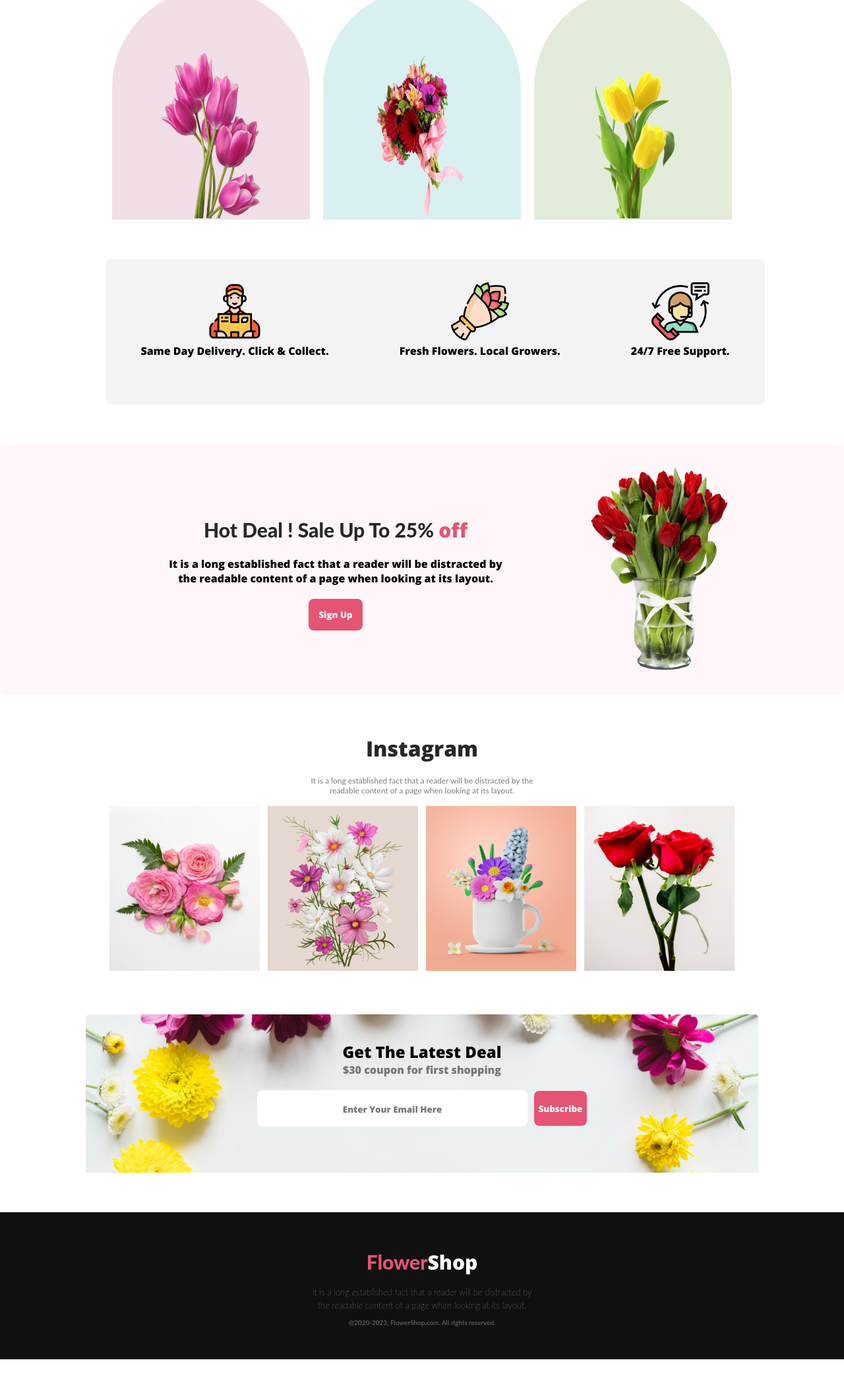
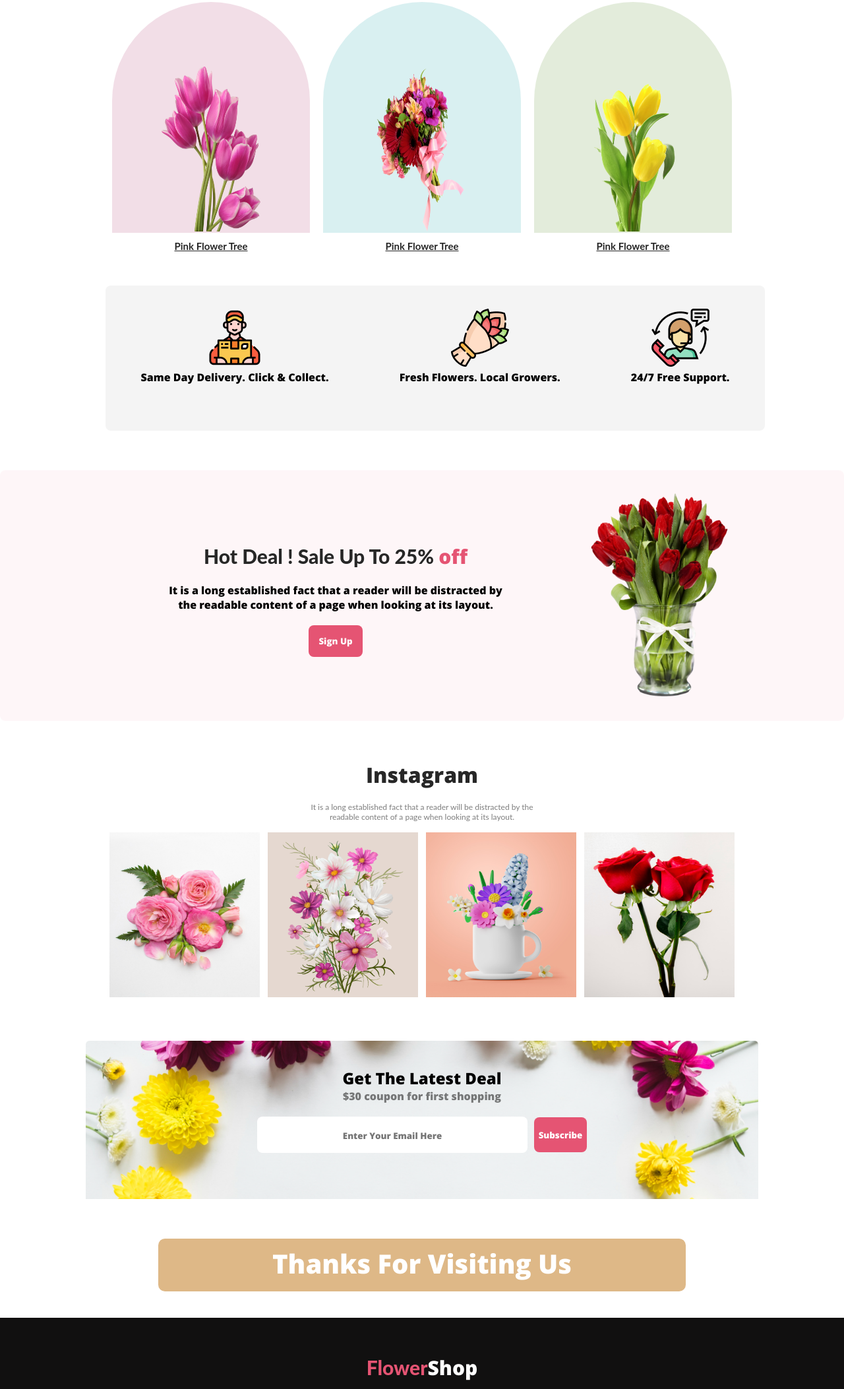
Before and after one commit to Aminul-2020/flower-shop-assignment, a plain HTML site: page index.html in a window 1280 px wide. Shown: the part 661-2767 px from the top of the page at 66% size. Before the commit the page ends 2722 px from the top, so only its background shows below. Drawn offline with nearby package versions, Linux system fonts and the light colour scheme.

Commit message:
bonus add

```diff
--- a/index.html
+++ b/index.html
@@ -35,15 +35,15 @@
             <div class="flower-tree">
                 <div class="pink-flower-1">
                     <img class="pink-flower-img-1" src="flower-shop-assignment-main/Flower Asset/pngwing 6.png" alt="">
-
+                    <p class="pink-flower-para">Pink Flower Tree</p>
                 </div>
                 <div class="pink-flower-2">
                     <img class="pink-flower-img-2" src="flower-shop-assignment-main/Flower Asset/pngwing 5.png" alt="">
-
+                    <p class="pink-flower-para">Pink Flower Tree</p>
                 </div>
                 <div class="pink-flower-3">
                     <img class="pink-flower-img-3" src="flower-shop-assignment-main/Flower Asset/pngwing 7.png" alt="">
-
+                    <p class="pink-flower-para">Pink Flower Tree</p>
                 </div>
 
             </div>
@@ -102,6 +102,11 @@
 
     </main>
 <!--main section end-->
+<!--thanks section starts-->
+    <section class="thanks">
+        <h2 class="thanks-title"> Thanks For Visiting Us</h2>
+
+    </section>
 <!--footer starts-->
     <footer>
         <h4 class="footer-title"> Flower<span class="foot-span">Shop </span> </h4>
--- a/style.css
+++ b/style.css
@@ -59,8 +59,9 @@ header {
 /*section_1 starts*/
 .section-1 {
   text-align: center;
-  margin: 60px 160px;
+  margin: 80px 160px;
   max-width: 1000px;
+
 }
 .featchered-flower{
   color: #272727;
@@ -123,6 +124,16 @@ width: 350px;
   width: 150px;
   margin-top: 98px;
 }
+.pink-flower-para{
+  color: #272727;
+text-align: center;
+font-family: Lato;
+font-size: 15px;
+font-style: normal;
+font-weight: 700;
+line-height: 35px;
+text-decoration-line: underline;
+}
 
 /*section_2 starts*/
 .section-2 {
@@ -133,6 +144,7 @@ width: 350px;
   margin: 60px 160px;
   width: 1000px;
   height: 220px;
+  margin-top: 40px;
 }
 .support {
   text-align: center;
@@ -270,7 +282,20 @@ margin-bottom: 10px;
 textarea .placeholder {
   text-align: center;
 }
-
+/*thanks starts*/
+.thanks{
+  background-color: burlywood;
+  height: 80px;
+  width: 800px;
+  border-radius: 10px;
+  margin-bottom: 40px;
+}
+.thanks-title{
+  text-align: center;
+  font-size: 40px;
+  padding:10px;
+  color:#FFF;
+}
 /*footer starts*/
 footer{
   padding:40px;
```
